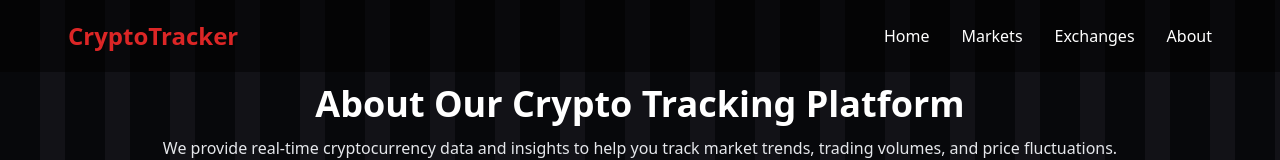
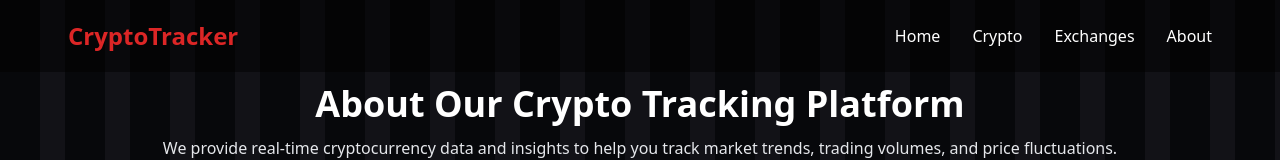
Before and after one commit to khachatryanhovhannes/crypto-website, a Next.js app: page /about in a window 1280 px wide. Shown: the top 160 px of the page. Built offline with nearby package versions, Linux system fonts and the light colour scheme; no server answers.

Commit message:
develop: Adding crypto page in navigation bar

```diff
--- a/components/global/header/index.tsx
+++ b/components/global/header/index.tsx
@@ -19,8 +19,8 @@ export default function Header() {
           <Link href="/" className="hover:text-red-500">
             Home
           </Link>
-          <Link href="/markets" className="hover:text-red-500">
-            Markets
+          <Link href="/crypto" className="hover:text-red-500">
+            Crypto
           </Link>
           <Link href="/exchanges" className="hover:text-red-500">
             Exchanges
```
